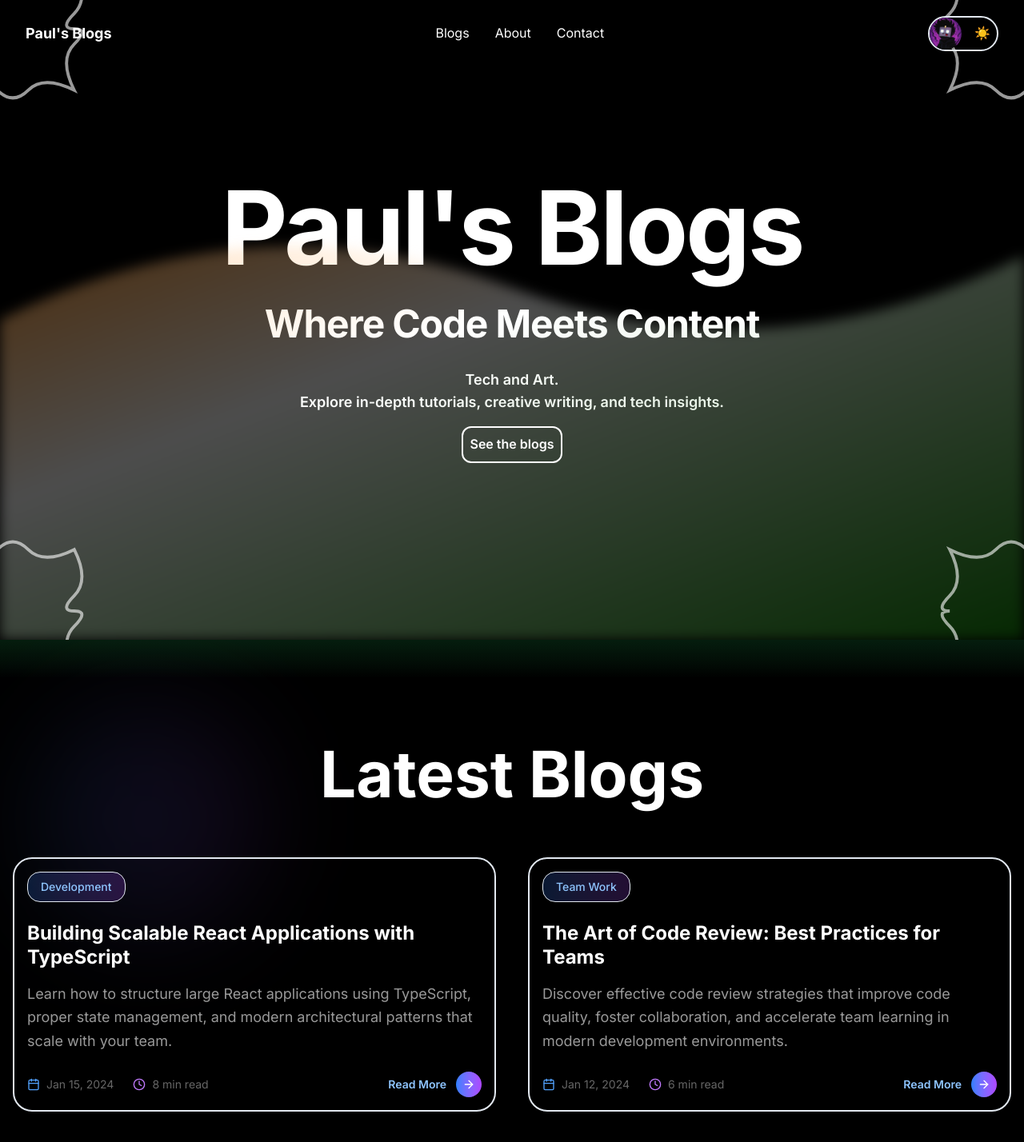
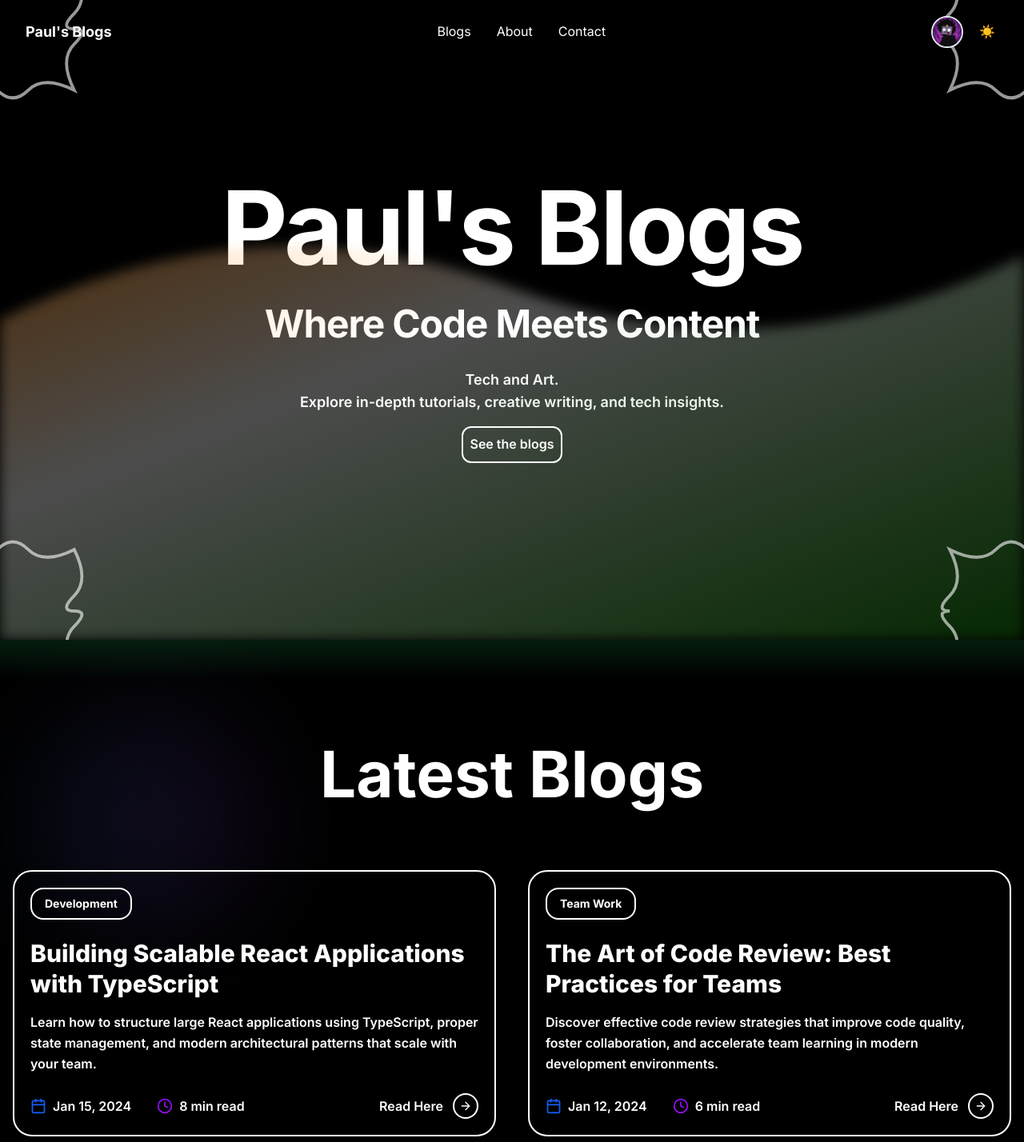
Before and after one commit to Mr-Rahul-Paul/My-Blogs, a Next.js app: page / in a window 1280 px wide. Shown: the top 1428 px of the page at 80% size. Built offline with nearby package versions, Linux system fonts and the light colour scheme.

Commit message:
ui fixed

```diff
--- a/src/components/home/BlogsSection.tsx
+++ b/src/components/home/BlogsSection.tsx
@@ -2,32 +2,37 @@
 import { useState, useEffect } from "react";
 import { FiArrowRight, FiCalendar, FiClock } from "react-icons/fi";
 import { BlogPost, BlogService } from "@/services/blogService";
+import { useTheme } from "@/components/layout/ThemeProvider";
 
 const BlogCard = ({ post }: { post: BlogPost }) => {
+  const { theme } = useTheme();
+  const border = theme === "light" ? "!border-black" : "!border-white";
   return (
-    <article className="border-2 rounded-3xl p-4">
+    <article
+      className={`${border} hover:backdrop-blur-lg border-2 rounded-3xl p-2 mt-4 font-semibold z-30`}
+    >
       {/* Subtle gradient overlay */}
-      <div className="absolute inset-0 bg-gradient-to-br from-blue-500/5 to-purple-500/5 rounded-3xl opacity-0 group-hover:opacity-100 transition-opacity duration-500"></div>
-
-      <div className="relative z-10">
+      <div className="relative z-10 p-3">
         <div className="mb-6">
-          <span className="inline-block px-4 py-2 bg-gradient-to-r from-blue-500/20 to-purple-500/20 text-blue-300 text-sm rounded-2xl font-medium border border-blue-500/20">
+          <span
+            className={`${border} inline-block px-4 py-2  text-sm rounded-2xl font-bold border-2`}
+          >
             {post.category}
           </span>
         </div>
 
-        <h3 className="text-2xl font-bold mb-4 group-hover:text-blue-300 transition-colors line-clamp-2 leading-tight">
+        <h3 className="text-3xl font-extrabold mb-4 group-hover:text-blue-300 transition-colors line-clamp-2 leading-tight z-30 drop-shadow-lg">
           {post.title}
         </h3>
 
-        <p className="text-white/60 mb-6 line-clamp-3 leading-relaxed text-lg">
+        <p className=" mb-6 line-clamp-3 leading-relaxed text-md">
           {post.excerpt}
         </p>
 
-        <div className="flex items-center justify-between text-sm text-white/40">
-          <div className="flex items-center gap-6">
+        <div className="flex items-center justify-between text-base ">
+          <div className="flex items-center gap-8">
             <div className="flex items-center gap-2">
-              <FiCalendar className="w-4 h-4 text-blue-400" />
+              <FiCalendar className="w-5 h-5 text-blue-600" />
               <span>
                 {new Date(post.publishDate).toLocaleDateString("en-US", {
                   month: "short",
@@ -37,15 +42,17 @@ const BlogCard = ({ post }: { post: BlogPost }) => {
               </span>
             </div>
             <div className="flex items-center gap-2">
-              <FiClock className="w-4 h-4 text-purple-400" />
+              <FiClock className="w-5 h-5 text-purple-600" />
               <span>{post.readTime}</span>
             </div>
           </div>
 
-          <div className="flex items-center gap-3 group-hover:gap-4 transition-all">
-            <span className="text-blue-300 font-semibold">Read More</span>
-            <div className="w-8 h-8 bg-gradient-to-r from-blue-500 to-purple-500 rounded-full flex items-center justify-center group-hover:scale-110 transition-transform duration-300">
-              <FiArrowRight className="w-4 h-4 text-white group-hover:translate-x-0.5 transition-transform" />
+          <div className="flex items-center gap-3 group-hover:gap-4 transition-all z-30">
+            <span className=" font-semibold">Read Here</span>
+            <div
+              className={`w-8 h-8 border-2 ${border} rounded-full flex items-center justify-center`}
+            >
+              <FiArrowRight className="w-4 h-4  group-hover:translate-x-0.5 transition-transform" />
             </div>
           </div>
         </div>
@@ -58,6 +65,8 @@ const BlogsSection = () => {
   const [posts, setPosts] = useState<BlogPost[]>([]);
   const [loading, setLoading] = useState(true);
   const [error, setError] = useState<string | null>(null);
+  const { theme } = useTheme();
+  const border = theme === "light" ? "!border-black  !text-black" : "!border-white border-2 !text-white";
 
   useEffect(() => {
     const fetchPosts = async () => {
@@ -119,7 +128,7 @@ const BlogsSection = () => {
   }
 
   return (
-    <section className="relative py-32 bg-gradient-to-b overflow-hidden">
+    <section id="blogs-section" className="relative py-32 bg-gradient-to-b overflow-hidden">
       {/* Green gradient at the top blending into the background */}
       <div
         className="absolute left-0 top-0 w-full h-12 pointer-events-none z-20"
@@ -150,10 +159,12 @@ const BlogsSection = () => {
         </div>
 
         <div className="text-center">
-          <button className="group inline-flex items-center gap-3 px-10 py-4 bg-gradient-to-r from-blue-500 to-purple-500 hover:from-blue-600 hover:to-purple-600 text-white font-bold text-lg rounded-2xl transition-all duration-300 hover:shadow-2xl hover:shadow-blue-500/25 hover:scale-105">
+          <button
+            className={`${border} border-3 inline-flex items-center gap-3 px-10 py-4 font-bold text-lg rounded-2xl transition-all duration-300 hover:shadow-2xl hover:shadow-blue-500/25 hover:scale-105`}
+          >
             View All Posts
-            <div className="w-6 h-6 bg-white/20 rounded-full flex items-center justify-center group-hover:bg-white/30 transition-colors">
-              <FiArrowRight className="w-4 h-4 text-white group-hover:translate-x-0.5 transition-transform" />
+            <div className="w-6 h-6 border-2 rounded-full flex items-center justify-center ">
+              <FiArrowRight className="w-5 h-5 " />
             </div>
           </button>
         </div>
--- a/src/components/home/Hero.tsx
+++ b/src/components/home/Hero.tsx
@@ -1,9 +1,20 @@
 "use client";
 import Svgs from "@/components/ui/svgs";
 import { useTheme } from "@/components/layout/ThemeProvider";
+
 const Hero = () => {
   const { theme } = useTheme();
   const border = theme === "light" ? "!border-black" : "!border-white";
+
+  const scrollToBlogs = () => {
+    const blogsSection = document.getElementById('blogs-section');
+    if (blogsSection) {
+      blogsSection.scrollIntoView({
+        behavior: 'smooth',
+        block: 'start'
+      });
+    }
+  };
 
   return (
     <>
@@ -58,6 +69,7 @@ const Hero = () => {
           </div>
           <div className="flex justify-center ">
             <button
+              onClick={scrollToBlogs}
               className={`${border} hover:backdrop-blur-lg border-2 rounded-xl p-2 mt-4 font-semibold z-30`}
             >
               See the blogs
--- a/src/components/home/WhatsAhead.tsx
+++ /dev/null
@@ -1,48 +0,0 @@
-import { FiCode, FiFeather, FiBookOpen } from "react-icons/fi";
-
-const WhatsAhead = () => {
-  return (
-    <section className="py-20 bg-[#18191b] text-white dark:bg-neutral-950 dark:text-white">
-      <div className="container mx-auto px-4">
-        <div className="text-center mb-12">
-          <h2 className="text-4xl md:text-5xl font-bold mb-4">
-            What&apos;s Ahead?
-          </h2>
-          <p className="text-lg text-white/80 dark:text-white/70 max-w-3xl mx-auto">
-            Dive into a world where code meets creativity. Here&apos;s a glimpse
-            of what you&apos;ll discover:
-          </p>
-        </div>
-        <div className="grid md:grid-cols-3 gap-8">
-          <div className="bg-[#232427] rounded-xl p-8 text-center hover:bg-[#2a2b2e] transition-colors dark:bg-neutral-900 dark:hover:bg-neutral-800">
-            <FiCode className="text-5xl text-blue-500 mx-auto mb-6" />
-            <h3 className="text-2xl font-semibold mb-4">
-              Deep Dives into Code
-            </h3>
-            <p className="text-white/70">
-              In-depth tutorials, best practices, and real-world coding
-              journeys.
-            </p>
-          </div>
-          <div className="bg-[#232427] rounded-xl p-8 text-center hover:bg-[#2a2b2e] transition-colors dark:bg-neutral-900 dark:hover:bg-neutral-800">
-            <FiFeather className="text-5xl text-green-500 mx-auto mb-6" />
-            <h3 className="text-2xl font-semibold mb-4">Creative Writing</h3>
-            <p className="text-white/70">
-              Stories, essays, and explorations at the intersection of tech and
-              art.
-            </p>
-          </div>
-          <div className="bg-[#232427] rounded-xl p-8 text-center hover:bg-[#2a2b2e] transition-colors dark:bg-neutral-900 dark:hover:bg-neutral-800">
-            <FiBookOpen className="text-5xl text-purple-500 mx-auto mb-6" />
-            <h3 className="text-2xl font-semibold mb-4">Tech Tutorials</h3>
-            <p className="text-white/70">
-              Step-by-step guides to help you master new tools and frameworks.
-            </p>
-          </div>
-        </div>
-      </div>
-    </section>
-  );
-};
-
-export default WhatsAhead;
--- a/src/components/layout/Header.tsx
+++ b/src/components/layout/Header.tsx
@@ -55,12 +55,12 @@ const Header = () => {
           </Link>
         </nav>
         <div
-          className={`hidden md:flex items-center space-x-4 rounded-full border-2 ${
+          className={`hidden md:flex items-center space-x-4 rounded-full  ${
             theme === "light" ? "border-black" : "border-white"
           }`}
         >
           <Image
-            className="rounded-full object-cover"
+            className="rounded-full object-cover border-2"
             src="/profile.png"
             alt="profile"
             width={40}
@@ -68,7 +68,7 @@ const Header = () => {
           />
           <button
             onClick={toggleTheme}
-            className="z-30 hover:cursor-pointer pr-2"
+            className="z-30 hover:cursor-pointer rounded-full    p-1"
           >
             {theme === "light" ? "🌙" : "☀️"}
           </button>
```
